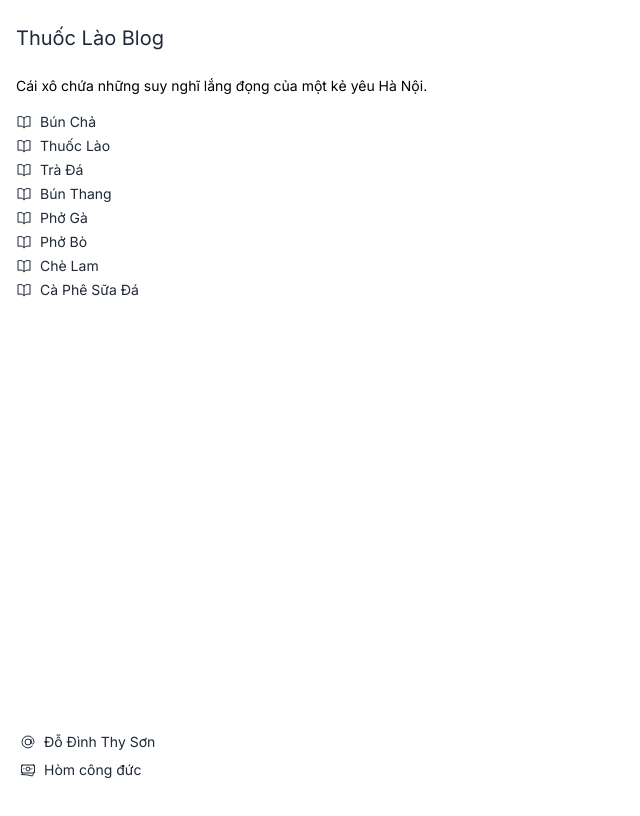
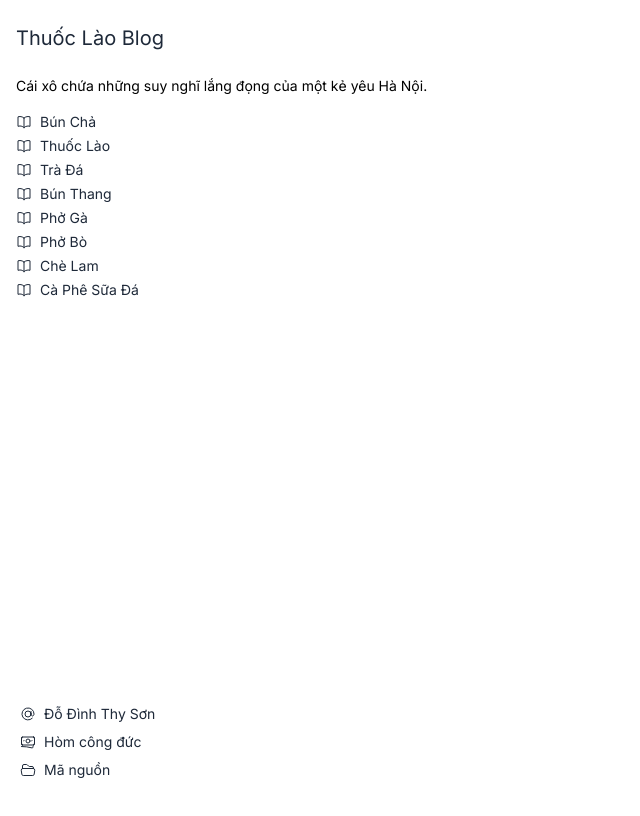
Before and after one commit to doraeminemon/bun-thang, a SvelteKit app: page / in a window 1280 px wide. Shown: the top 816 px of the page, without its empty margins (0-640 px from the left). Built offline with nearby package versions, Linux system fonts and the light colour scheme.

Commit message:
feat(content): Add link to source code

```diff
--- a/src/components/footer.svelte
+++ b/src/components/footer.svelte
@@ -1,6 +1,7 @@
 <script>
 	import CashIcon from '$lib/assets/icons/cash-icon.svelte';
 	import AtIcon from '$lib/assets/icons/at-icon.svelte';
+	import FolderIcon from '$lib/assets/icons/folder-icon.svelte';
 </script>
 <footer>
   <a href="mailto:dodinhthyson@gmail.com" rel="me" class="p-1"><AtIcon />Đỗ Đình Thy Sơn</a>
@@ -8,6 +9,7 @@
 		<CashIcon />
 		 Hòm công đức
 	</a>
+	<a href="https://github.com/doraeminemon/bun-thang" class="p-1"><FolderIcon />Mã nguồn</a>
 </footer>
 <style lang="postcss">
 	@reference "$styles/app.css";
--- /dev/null
+++ b/src/lib/assets/icons/folder-icon.svelte
@@ -0,0 +1,3 @@
+<svg xmlns="http://www.w3.org/2000/svg" fill="none" viewBox="0 0 24 24" stroke-width="1.5" stroke="currentColor" class="size-4">
+  <path stroke-linecap="round" stroke-linejoin="round" d="M3.75 9.776c.112-.017.227-.026.344-.026h15.812c.117 0 .232.009.344.026m-16.5 0a2.25 2.25 0 0 0-1.883 2.542l.857 6a2.25 2.25 0 0 0 2.227 1.932H19.05a2.25 2.25 0 0 0 2.227-1.932l.857-6a2.25 2.25 0 0 0-1.883-2.542m-16.5 0V6A2.25 2.25 0 0 1 6 3.75h3.879a1.5 1.5 0 0 1 1.06.44l2.122 2.12a1.5 1.5 0 0 0 1.06.44H18A2.25 2.25 0 0 1 20.25 9v.776" />
+</svg>
```
